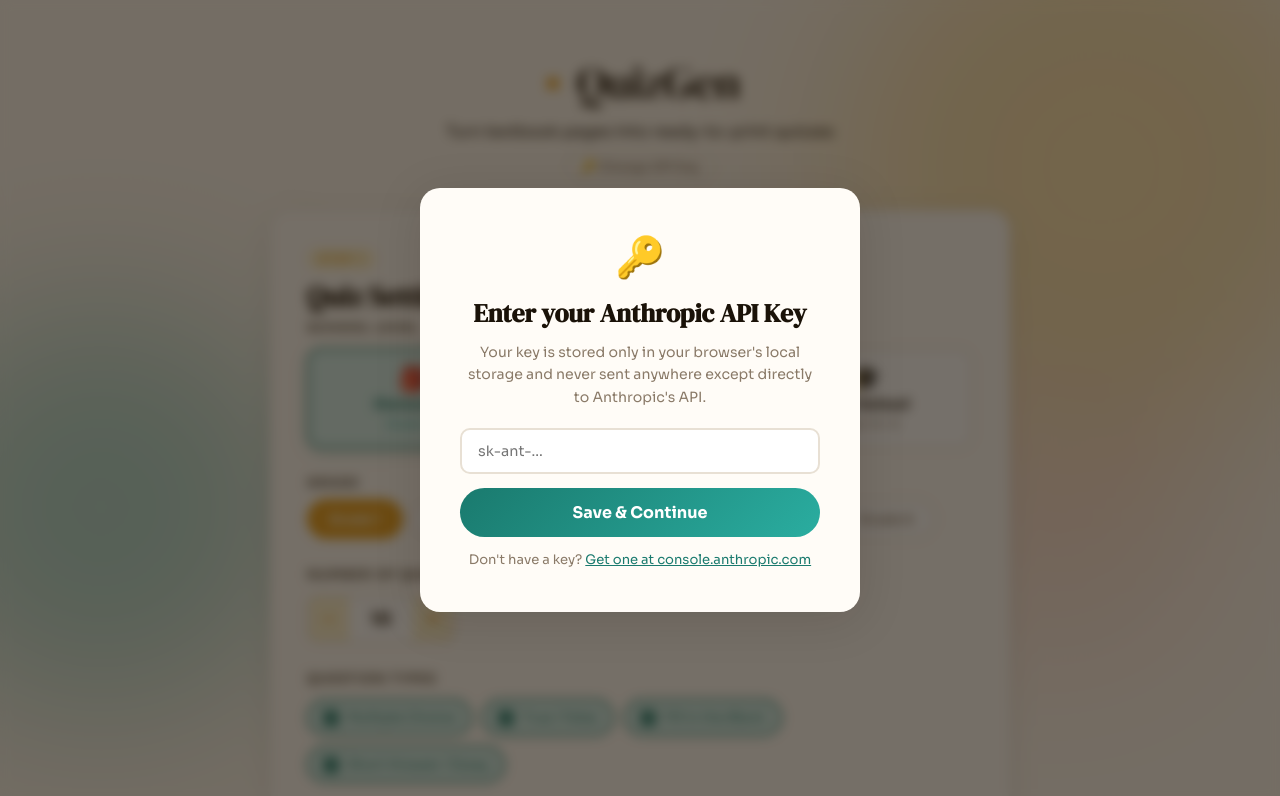
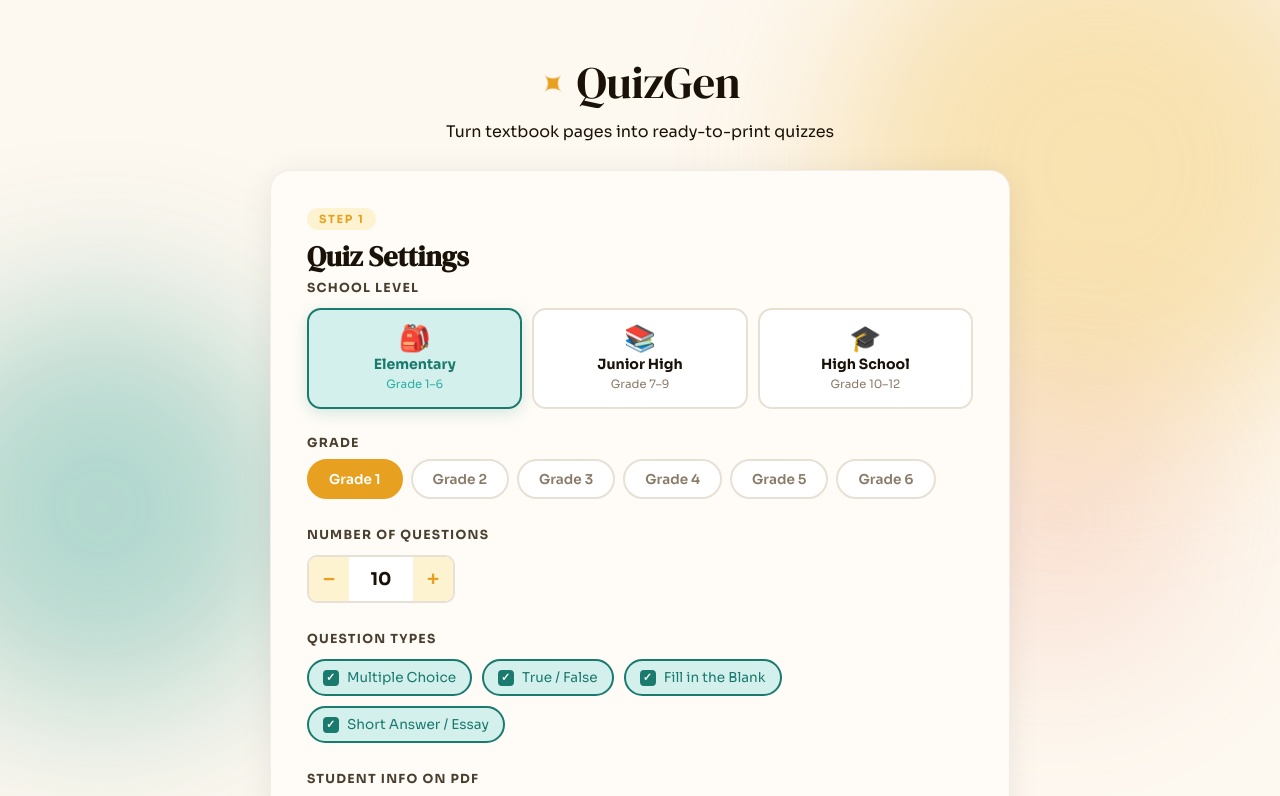
Before and after one commit to ahsanlasiqa/quiz, a plain HTML site: page index.html in a window 1280 px wide. Shown: the top 796 px of the page. Drawn offline with nearby package versions, Linux system fonts and the light colour scheme.

Commit message:
Update index.html

```diff
--- a/index.html
+++ b/index.html
@@ -25,7 +25,6 @@
       <span class="logo-text">QuizGen</span>
     </div>
     <p class="logo-tagline">Turn textbook pages into ready-to-print quizzes</p>
-    <button class="btn-change-key" id="btn-change-key">🔑 Change API Key</button>
   </header>
 
   <main class="app-container">
@@ -179,16 +178,6 @@
 
   </main>
 
-  <div class="modal-overlay" id="modal-overlay">
-    <div class="modal-card">
-      <div class="modal-icon">🔑</div>
-      <h3 class="modal-title">Enter your Anthropic API Key</h3>
-      <p class="modal-desc">Your key is stored only in your browser's local storage and never sent anywhere except directly to Anthropic's API.</p>
-      <input type="password" id="api-key-input" placeholder="sk-ant-..." />
-      <button class="btn-modal-save" id="btn-modal-save">Save & Continue</button>
-      <p class="modal-hint">Don't have a key? <a href="https://console.anthropic.com" target="_blank">Get one at console.anthropic.com</a></p>
-    </div>
-  </div>
 
   <script src="js/app.js"></script>
 </body>
```
